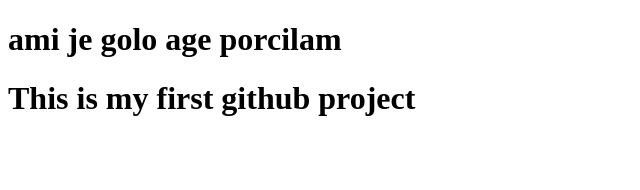
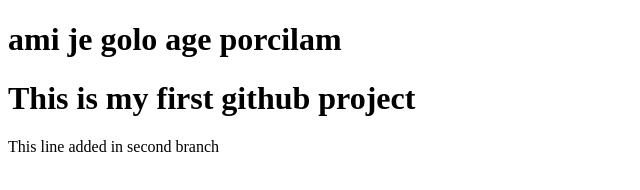
Before and after one commit to mdrohulamin/my-ami-website, a plain HTML site: page index.html in a window 1280 px wide. Shown: the whole page, without its empty margins (0-640 px from the left). Drawn offline with Linux system fonts and the light colour scheme.

Commit message:
learnig about second branch

```diff
--- a/index.html
+++ b/index.html
@@ -9,5 +9,6 @@
 <body>
     <h1>ami je golo age porcilam</h1>
     <h1>This is my first github project</h1>
+    <p>This line added in second branch</p>
 </body>
 </html>
```
